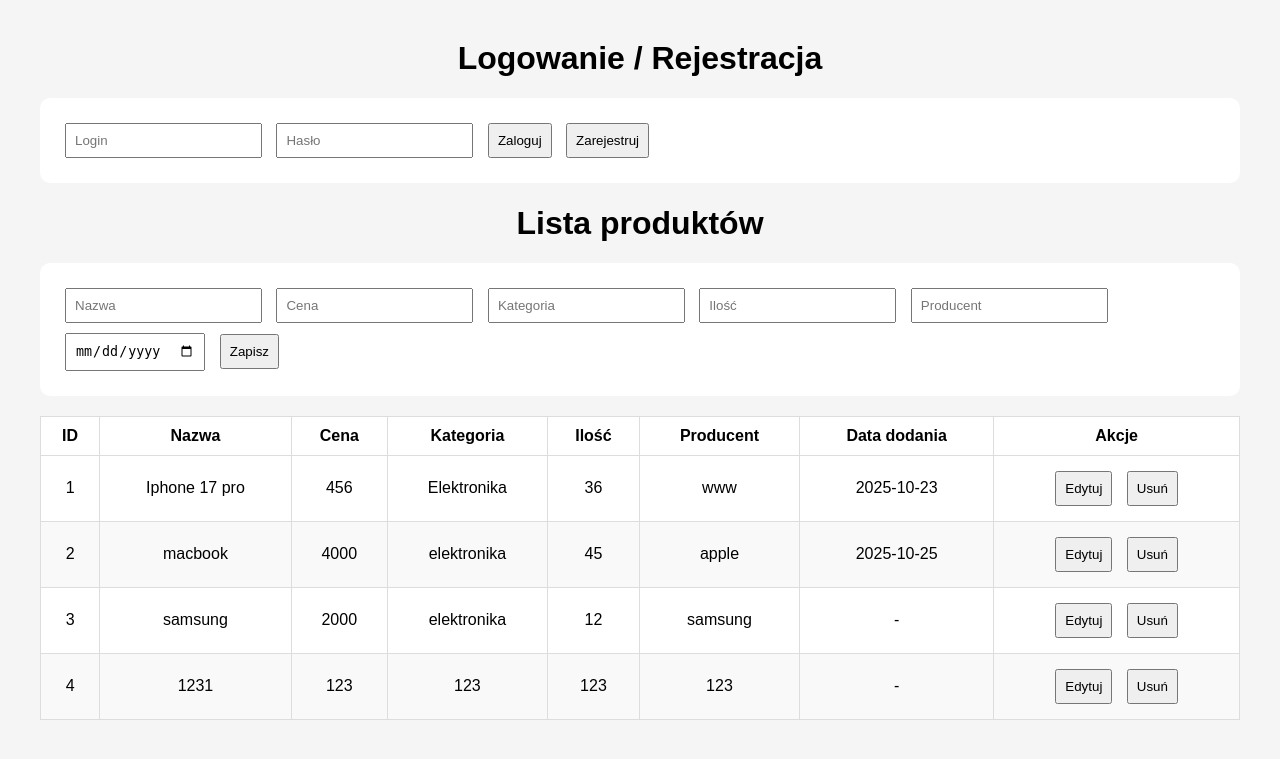
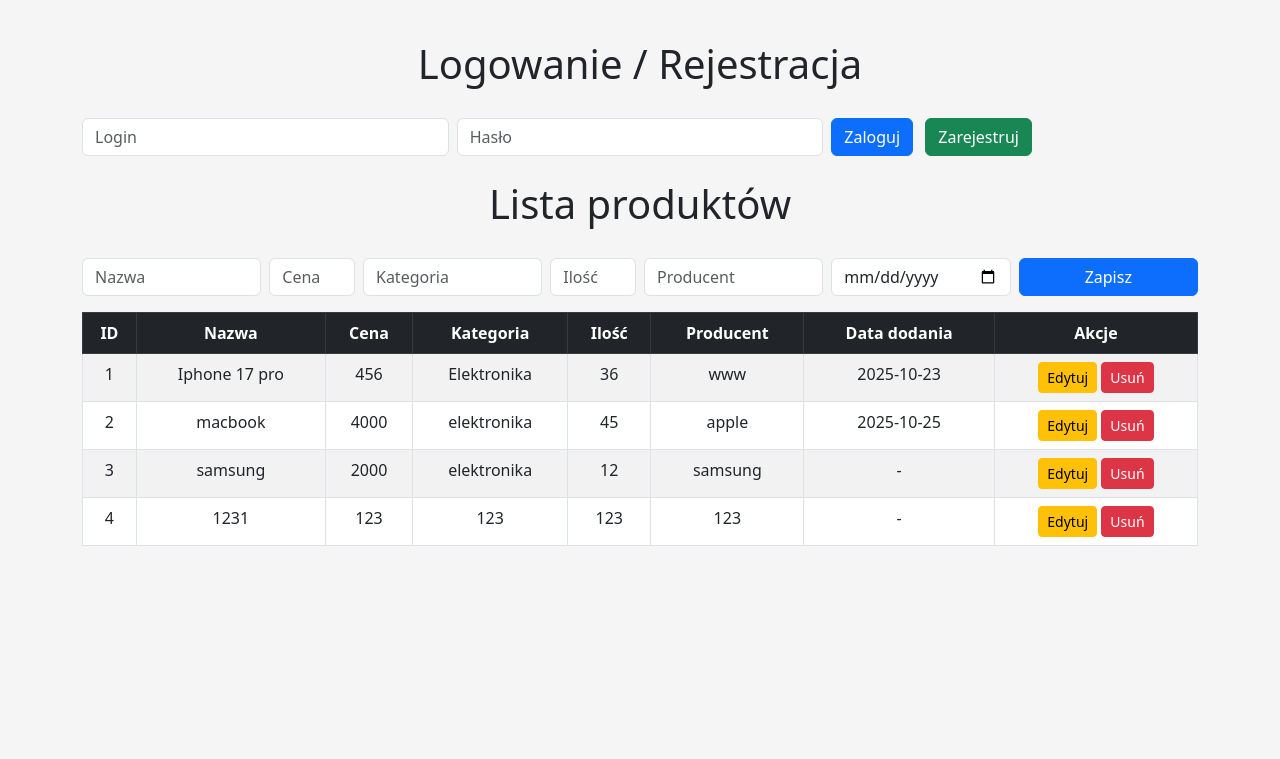
Before and after one commit to Fatta666/CRUD_Projekt, a Flask app: page / in a window 1280 px wide. Shown: the top 759 px of the page. Run offline with Flask 3, Linux system fonts and the light colour scheme; data comes from the database, SQL or seed files in the repository; both versions use the stored data as it was after the commit; some libraries are stand-ins or nearby versions.

Commit message:
Ulepszony frontend: Bootstrap + SweetAlert2 + localStorage

```diff
--- a/static/script.js
+++ b/static/script.js
@@ -1,6 +1,6 @@
-const API_URL = "http://127.0.0.1:5000/produkty";
-const AUTH_URL = "http://127.0.0.1:5000";
-let token = null;
+const API_URL = "/produkty";
+const AUTH_URL = "/";
+let token = localStorage.getItem('access_token') || null;
 
 document.getElementById("authForm").addEventListener("submit", async e => {
     e.preventDefault();
@@ -8,7 +8,7 @@ document.getElementById("authForm").addEventListener("submit", async e => {
     const password = document.getElementById("password").value;
 
     if (e.submitter.id === "loginBtn") {
-        const res = await fetch(`${AUTH_URL}/login`, {
+        const res = await fetch(`${AUTH_URL}login`, {
             method: "POST",
             headers: {"Content-Type":"application/json"},
             body: JSON.stringify({login, password})
@@ -16,10 +16,11 @@ document.getElementById("authForm").addEventListener("submit", async e => {
         const data = await res.json();
         if (res.status === 200) {
             token = data.access_token;
-            alert("Zalogowano!");
+            localStorage.setItem('access_token', token);
+            Swal.fire('Sukces!', 'Zalogowano!', 'success');
             loadProdukty();
         } else {
-            alert(data.msg);
+            Swal.fire('Błąd', data.msg, 'error');
         }
     }
 });
@@ -28,13 +29,13 @@ document.getElementById("registerBtn").addEventListener("click", async () => {
     const login = document.getElementById("login").value;
     const password = document.getElementById("password").value;
 
-    const res = await fetch(`${AUTH_URL}/register`, {
+    const res = await fetch(`${AUTH_URL}register`, {
         method: "POST",
         headers: {"Content-Type":"application/json"},
         body: JSON.stringify({login, password})
     });
     const data = await res.json();
-    alert(data.msg);
+    Swal.fire(data.msg);
 });
 
 async function loadProdukty() {
@@ -43,7 +44,7 @@ async function loadProdukty() {
     const tbody = document.getElementById("produktyList");
     tbody.innerHTML = "";
 
-    if (produkty.length === 0) {
+    if (!produkty.length) {
         tbody.innerHTML = `<tr><td colspan="8">Brak produktów w bazie.</td></tr>`;
         return;
     }
@@ -59,8 +60,8 @@ async function loadProdukty() {
             <td>${p.producent || '-'}</td>
             <td>${p.data_dodania || '-'}</td>
             <td>
-                <button onclick="editProdukt(${p.id}, '${p.nazwa}', ${p.cena}, '${p.kategoria}', ${p.ilosc}, '${p.producent || ''}', '${p.data_dodania || ''}')">Edytuj</button>
-                <button onclick="deleteProdukt(${p.id})">Usuń</button>
+                <button class="btn btn-sm btn-warning" onclick="editProdukt(${p.id}, '${p.nazwa}', ${p.cena}, '${p.kategoria}', ${p.ilosc}, '${p.producent || ''}', '${p.data_dodania || ''}')">Edytuj</button>
+                <button class="btn btn-sm btn-danger" onclick="deleteProdukt(${p.id})">Usuń</button>
             </td>
         `;
         tbody.appendChild(row);
@@ -69,7 +70,7 @@ async function loadProdukty() {
 
 document.getElementById("productForm").addEventListener("submit", async e => {
     e.preventDefault();
-    if (!token) return alert("Musisz być zalogowany!");
+    if (!token) return Swal.fire('Błąd','Musisz być zalogowany!','error');
 
     const id = document.getElementById("productId").value;
     const data = {
@@ -98,13 +99,23 @@ document.getElementById("productForm").addEventListener("submit", async e => {
 });
 
 function deleteProdukt(id) {
-    if (!token) return alert("Musisz być zalogowany!");
-    if (confirm("Na pewno chcesz usunąć ten produkt?")) {
-        fetch(`${API_URL}/${id}`, {
-            method: "DELETE",
-            headers: { "Authorization": `Bearer ${token}` }
-        }).then(() => loadProdukty());
-    }
+    if (!token) return Swal.fire('Błąd','Musisz być zalogowany!','error');
+    Swal.fire({
+        title: 'Na pewno chcesz usunąć ten produkt?',
+        icon: 'warning',
+        showCancelButton: true,
+        confirmButtonText: 'Tak',
+        cancelButtonText: 'Nie'
+    }).then(async result => {
+        if (result.isConfirmed) {
+            await fetch(`${API_URL}/${id}`, {
+                method: "DELETE",
+                headers: { "Authorization": `Bearer ${token}` }
+            });
+            loadProdukty();
+            Swal.fire('Usunięto!','Produkt został usunięty.','success');
+        }
+    });
 }
 
 function editProdukt(id, nazwa, cena, kategoria, ilosc, producent, data_dodania) {
--- a/templates/index.html
+++ b/templates/index.html
@@ -3,40 +3,48 @@
 <head>
     <meta charset="UTF-8">
     <title>Produkty - CRUD z auth</title>
+
+    <link href="https://cdn.jsdelivr.net/npm/bootstrap@5.3.0/dist/css/bootstrap.min.css" rel="stylesheet">
+
+    <link href="https://cdn.jsdelivr.net/npm/sweetalert2@11/dist/sweetalert2.min.css" rel="stylesheet">
     <style>
-        body { font-family: Arial; margin: 40px; background: #f5f5f5; }
-        h1 { text-align:center; }
-        form { background:white; padding:20px; border-radius:10px; margin-bottom:20px; }
-        input, button { padding:8px; margin:5px; }
-        table { width:100%; border-collapse: collapse; background:white; }
-        th, td { padding:10px; border:1px solid #ddd; text-align:center; }
-        tr:nth-child(even) { background:#f9f9f9; }
-        button { cursor:pointer; }
+        body { padding: 40px; background: #f5f5f5; }
+        h1 { text-align:center; margin-bottom:30px; }
+        form { margin-bottom:20px; }
+        table th, table td { text-align:center; }
     </style>
 </head>
 <body>
+<div class="container">
+
     <h1>Logowanie / Rejestracja</h1>
-    <form id="authForm">
-        <input type="text" id="login" placeholder="Login" required>
-        <input type="password" id="password" placeholder="Hasło" required>
-        <button type="submit" id="loginBtn">Zaloguj</button>
-        <button type="button" id="registerBtn">Zarejestruj</button>
+    <form id="authForm" class="row g-2 mb-4">
+        <div class="col-md-4">
+            <input type="text" id="login" class="form-control" placeholder="Login" required>
+        </div>
+        <div class="col-md-4">
+            <input type="password" id="password" class="form-control" placeholder="Hasło" required>
+        </div>
+        <div class="col-md-4">
+            <button type="submit" id="loginBtn" class="btn btn-primary me-2">Zaloguj</button>
+            <button type="button" id="registerBtn" class="btn btn-success">Zarejestruj</button>
+        </div>
     </form>
 
     <h1>Lista produktów</h1>
-    <form id="productForm">
+    <form id="productForm" class="row g-2 mb-3">
         <input type="hidden" id="productId">
-        <input type="text" id="nazwa" placeholder="Nazwa" required>
-        <input type="number" id="cena" placeholder="Cena" required>
-        <input type="text" id="kategoria" placeholder="Kategoria">
-        <input type="number" id="ilosc" placeholder="Ilość">
-        <input type="text" id="producent" placeholder="Producent">
-        <input type="date" id="data_dodania" placeholder="Data dodania">
-        <button type="submit">Zapisz</button>
+        <div class="col-md-2"><input type="text" id="nazwa" class="form-control" placeholder="Nazwa" required></div>
+        <div class="col-md-1"><input type="number" id="cena" class="form-control" placeholder="Cena" required></div>
+        <div class="col-md-2"><input type="text" id="kategoria" class="form-control" placeholder="Kategoria"></div>
+        <div class="col-md-1"><input type="number" id="ilosc" class="form-control" placeholder="Ilość"></div>
+        <div class="col-md-2"><input type="text" id="producent" class="form-control" placeholder="Producent"></div>
+        <div class="col-md-2"><input type="date" id="data_dodania" class="form-control"></div>
+        <div class="col-md-2"><button type="submit" class="btn btn-primary w-100">Zapisz</button></div>
     </form>
 
-    <table>
-        <thead>
+    <table class="table table-striped table-bordered">
+        <thead class="table-dark">
             <tr>
                 <th>ID</th><th>Nazwa</th><th>Cena</th><th>Kategoria</th><th>Ilość</th>
                 <th>Producent</th><th>Data dodania</th><th>Akcje</th>
@@ -45,6 +53,12 @@
         <tbody id="produktyList"></tbody>
     </table>
 
-    <script src="{{ url_for('static', filename='script.js') }}"></script>
+</div>
+
+<script src="https://cdn.jsdelivr.net/npm/bootstrap@5.3.0/dist/js/bootstrap.bundle.min.js"></script>
+
+<script src="https://cdn.jsdelivr.net/npm/sweetalert2@11"></script>
+
+<script src="{{ url_for('static', filename='script.js') }}"></script>
 </body>
 </html>
```
Also changed, not shown: database.db.
